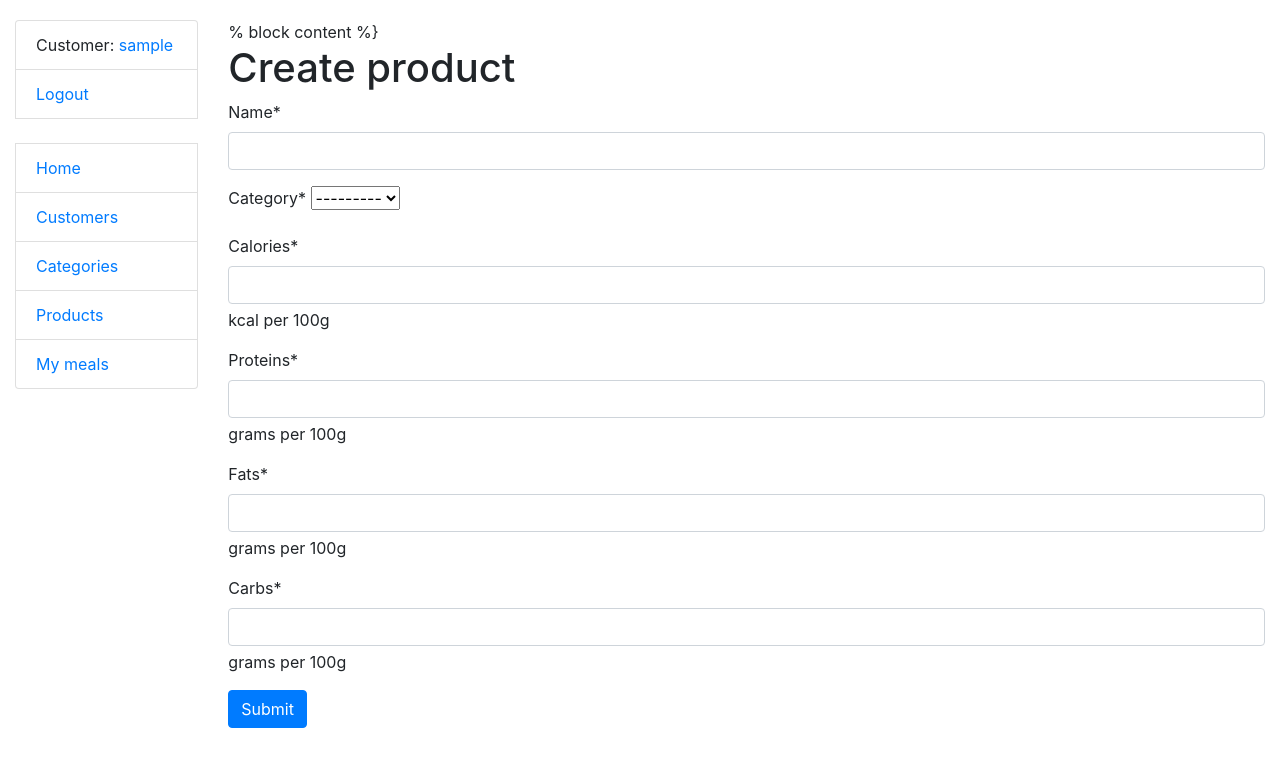
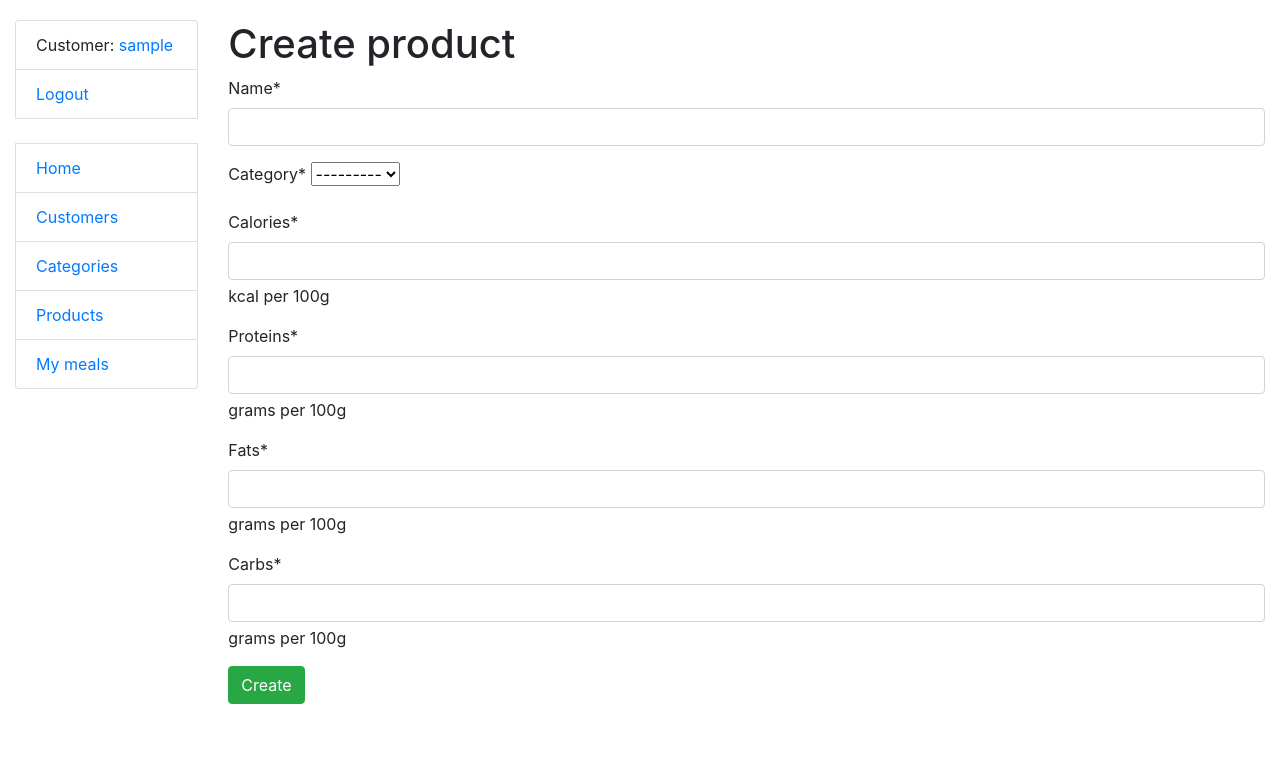
Before and after one commit to Alex-Plugin/nutri-app, a Django app: page /products/create/ in a window 1280 px wide. Shown: the top 767 px of the page. Run offline with Django 5.2, Linux system fonts and the light colour scheme; the visitor is signed in with stand-in values (Sample User, id 1); data that the repository does not hold is empty; some libraries are stand-ins or nearby versions.

Commit message:
updated category_form and product form, added buttons Update/Create

```diff
--- a/templates/nutrition/category_form.html
+++ b/templates/nutrition/category_form.html
@@ -14,6 +14,7 @@
     {% csrf_token %}
     {{ form|crispy }}
 
-    <input type="submit" value="Create" class="btn btn-primary">
-  </form>
+    <button type="submit" class="btn btn-success">
+      {% if object %}Update{% else %}Create{% endif %}
+    </button>
 {% endblock %}
--- a/templates/nutrition/product_detail.html
+++ b/templates/nutrition/product_detail.html
@@ -20,3 +20,5 @@
   <li><strong>Fat:</strong> {{ product.fat }} g</li>
   <li><strong>Carbohydrates:</strong> {{ product.carbohydrates }} g</li>
 </ul>
+
+{% endblock %}
--- a/templates/nutrition/product_form.html
+++ b/templates/nutrition/product_form.html
@@ -2,7 +2,6 @@
 {% load crispy_forms_filters %}
 
 {% block content %}
-% block content %}
   <h1>
     {% if object %}
       Update product
@@ -15,6 +14,8 @@
     {% csrf_token %}
     {{ form|crispy }}
 
-    <input type="submit" value="Submit" class="btn btn-primary">
+    <button type="submit" class="btn btn-success">
+      {% if object %}Update{% else %}Create{% endif %}
+    </button>
   </form>
 {% endblock %}
```
